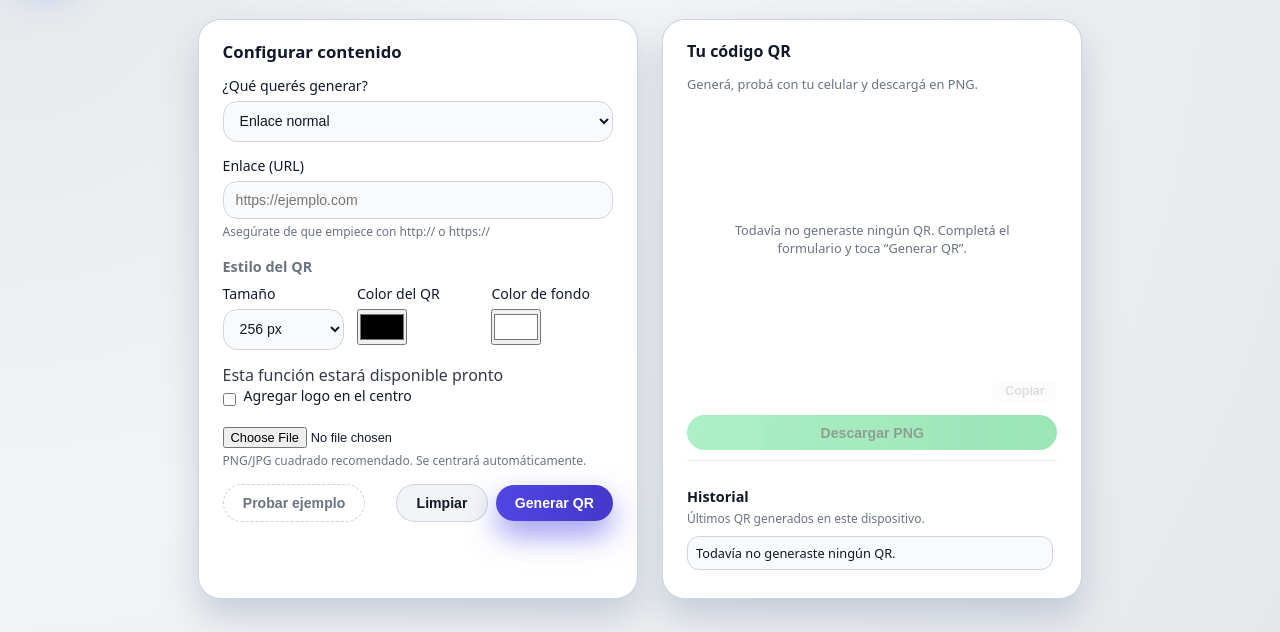
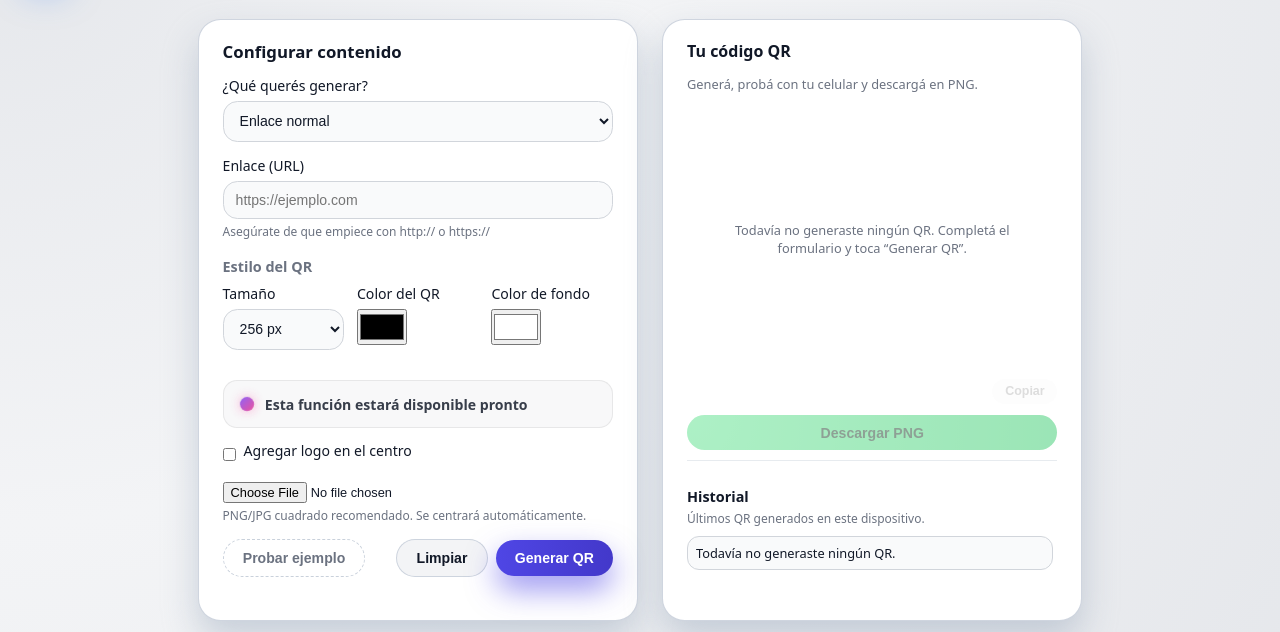
Before and after one commit to Nelson242004/qr-generator, a plain HTML site: page index.html in a window 1280 px wide. Shown: the part 85-717 px from the top of the page. Drawn offline with Linux system fonts and the light colour scheme.

Commit message:
Update styles.css

```diff
--- a/styles.css
+++ b/styles.css
@@ -713,60 +713,60 @@ body[data-theme="light"] .history-use-btn {
     padding: 0.8rem 0.9rem 1rem;
   }
 }
-/* ===== FEATURE BANNER PREMIUM ===== */
-.feature-banner {
+/* ===== FEATURE BANNER PREMIUM MINIMAL ===== */
+.feature-banner-pro {
   margin-top: 1rem;
-  margin-bottom: 1rem;
-  padding: 0.9rem 1rem;
+  margin-bottom: 0.8rem;
 
-  border-radius: 1rem;
-  border: 1px solid rgba(148, 163, 184, 0.25);
-
-  background: linear-gradient(
-    135deg,
-    rgba(255, 255, 255, 0.06),
-    rgba(255, 255, 255, 0.03)
-  );
-
+  padding: 0.85rem 1rem;
   display: flex;
   align-items: center;
-  gap: 0.6rem;
+  gap: 0.7rem;
 
+  border-radius: 14px;
+  background: rgba(255, 255, 255, 0.04);
+  border: 1px solid rgba(148, 163, 184, 0.16);
+  backdrop-filter: blur(8px);
+
+  font-size: 0.88rem;
   color: var(--text-main);
-  font-weight: 500;
-  font-size: 0.88rem;
+  opacity: 0.95;
 
-  box-shadow: 0 10px 28px rgba(0, 0, 0, 0.25);
-  backdrop-filter: blur(6px);
-
-  transition: transform 0.2s ease, box-shadow 0.2s ease;
+  transition: transform 0.18s ease, box-shadow 0.2s ease;
 }
 
-body[data-theme="light"] .feature-banner {
-  background: rgba(243, 244, 246, 0.8);
-  border-color: rgba(0, 0, 0, 0.1);
-  box-shadow: 0 8px 20px rgba(0, 0, 0, 0.08);
+body[data-theme="light"] .feature-banner-pro {
+  background: rgba(243, 244, 246, 0.6);
+  border-color: rgba(0, 0, 0, 0.08);
 }
 
-.feature-banner:hover {
+.feature-banner-pro:hover {
   transform: translateY(-3px);
-  box-shadow: 0 16px 38px rgba(0, 0, 0, 0.35);
+  box-shadow: 0 12px 28px rgba(0, 0, 0, 0.18);
 }
 
-.feature-icon {
-  font-size: 1.2rem;
-  animation: wiggle 1.4s ease-in-out infinite;
+/* Circulito animado estilo Linear */
+.feature-circle {
+  width: 14px;
+  height: 14px;
+  border-radius: 50%;
+  background: linear-gradient(135deg, #8b5cf6, #ec4899);
+  box-shadow: 0 0 12px rgba(236, 72, 153, 0.6);
+  animation: pulseGlow 1.7s ease-in-out infinite;
 }
 
-@keyframes wiggle {
-  0% { transform: rotate(0deg); }
-  20% { transform: rotate(6deg); }
-  40% { transform: rotate(-6deg); }
-  60% { transform: rotate(4deg); }
-  80% { transform: rotate(-4deg); }
-  100% { transform: rotate(0deg); }
+@keyframes pulseGlow {
+  0%, 100% {
+    transform: scale(1);
+    box-shadow: 0 0 10px rgba(236, 72, 153, 0.45);
+  }
+  50% {
+    transform: scale(1.25);
+    box-shadow: 0 0 18px rgba(236, 72, 153, 0.9);
+  }
 }
 
 .feature-text {
-  opacity: 0.85;
+  font-weight: 600;
+  opacity: 0.88;
 }
```
